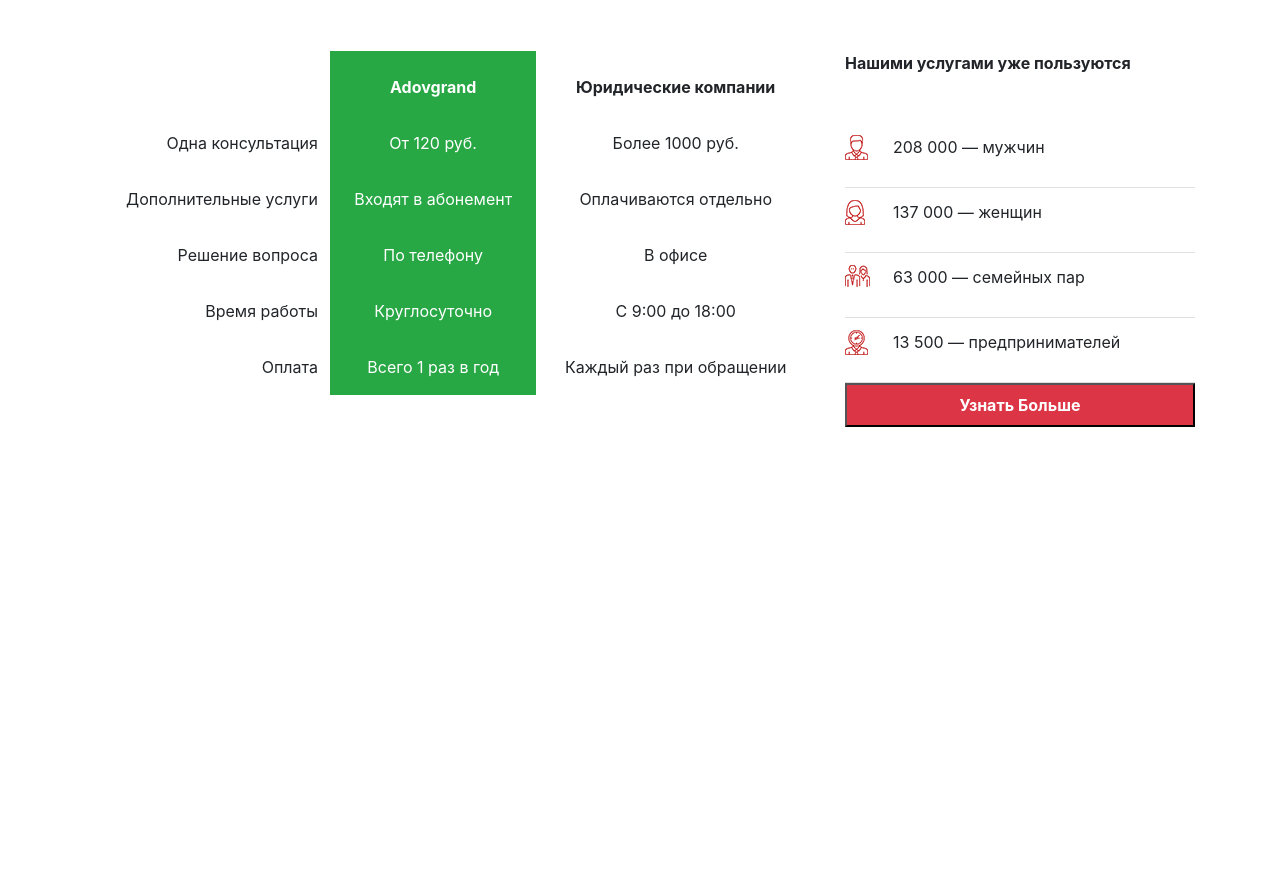
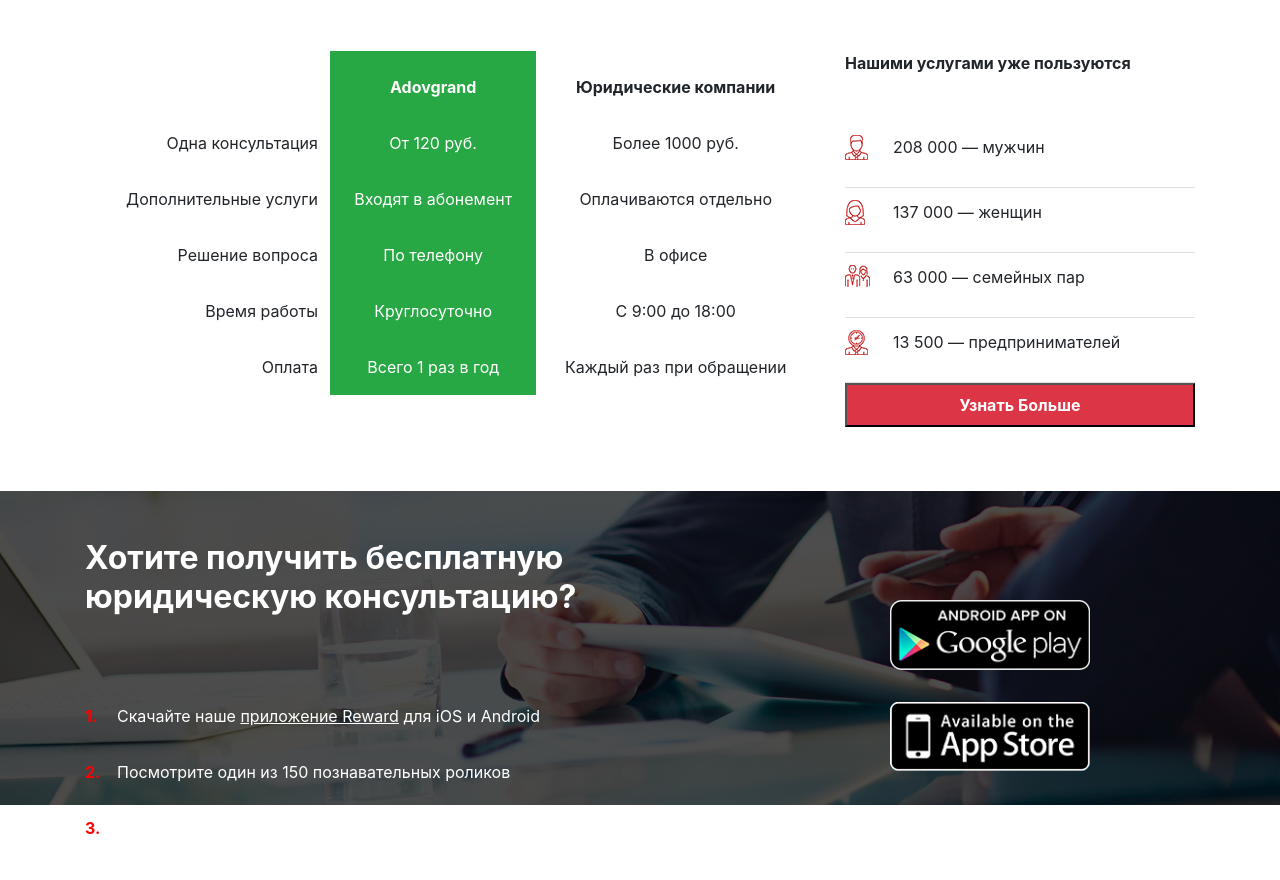
Before and after one commit to goshagavriloff/advo_grand, a plain HTML site: page index.html in a window 1280 px wide. Shown: the part 2469-3349 px from the top of the page. Before the commit the page ends 2960 px from the top, so only its background shows below. Drawn offline with nearby package versions, Linux system fonts and the light colour scheme; files whose address does not match are found by name.

Commit message:
add consult-section

```diff
--- a/css/master.css
+++ b/css/master.css
@@ -20,3 +20,16 @@ position: absolute;
 content: url(./../img/time.png);
 left:0;
 }
+
+/*add consult-section*/
+.consult li{
+  padding:2em 0 0 2em;
+}
+.consult li:before{
+  content: attr(value) ".";
+  position: absolute;
+  left:0;
+  color: red;
+  font-weight: bold;
+
+}
--- a/index.html
+++ b/index.html
@@ -299,6 +299,31 @@
     </div>
 </section>
 
+<section>
+  <img src="./img/consult.png" class="d-block w-100 position-absolute" alt="...">
+  <div class="container position-relative text-white">
+    <div class="row">
+      <div class="col-8 row">
+        <div class="col-10">
+          <p class="h2 font-weight-bold pb-5 pt-5">Хотите получить бесплатную юридическую консультацию?</p>
+          <ul class='consult position-relative list-unstyled d-block d-sm-none d-md-none d-lg-block d-xl-block'>
+            <li value='1'>Скачайте наше <u>приложение Reward</u> для iOS и Android</li>
+            <li class="" value='2'>Посмотрите один из 150 познавательных роликов</li>
+            <li class="" value='3'>Введите ваш номер телефона и с вами свяжется юрист для консультации</li>
+          </ul>
+        </div>
+
+      </div>
+      <div class="col-4">
+          <div class="d-flex flex-column justify-content-center h-100">
+            <img class="d-block" src="./img/android.png" alt="" style="max-width:200px;margin:1em auto;">
+            <img class="d-block" src="./img/ios.png" alt=""     style="max-width:200px;margin:1em auto;">
+          </div>
+      </div>
+    </div>
+  </div>
+</section>
+
   </body>
   <script src="https://code.jquery.com/jquery-3.4.1.slim.min.js" integrity="sha384-J6qa4849blE2+poT4WnyKhv5vZF5SrPo0iEjwBvKU7imGFAV0wwj1yYfoRSJoZ+n" crossorigin="anonymous"></script>
   <script src="https://cdn.jsdelivr.net/npm/popper.js@1.16.0/dist/umd/popper.min.js" integrity="sha384-Q6E9RHvbIyZFJoft+2mJbHaEWldlvI9IOYy5n3zV9zzTtmI3UksdQRVvoxMfooAo" crossorigin="anonymous"></script>
```
Also changed, not shown: img/android.png (added), img/consult.png (added), img/ios.png (added).
